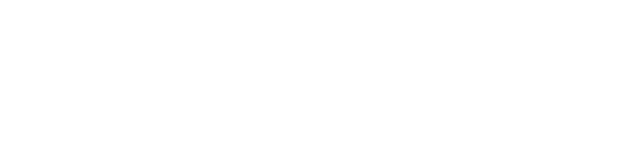
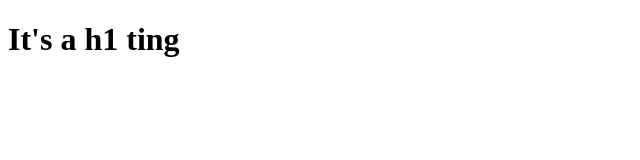
Before and after one commit to AshCoreGaming/LearnSmartGit, a plain HTML site: page index.html in a window 1280 px wide. Shown: the whole page, without its empty margins (0-640 px from the left). Drawn offline with Linux system fonts and the light colour scheme.

Commit message:
Added h1 ting to index.html

```diff
--- a/index.html
+++ b/index.html
@@ -4,6 +4,6 @@
         <title>Heya :)</title>
     </head>
     <body>
-
+        <h1>It's a h1 ting</h1>
     </body>
 </html>
```
